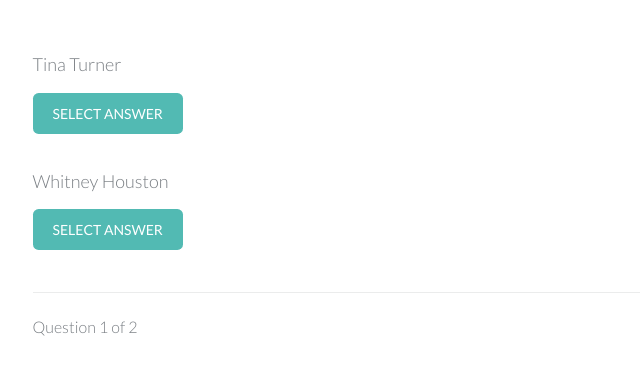
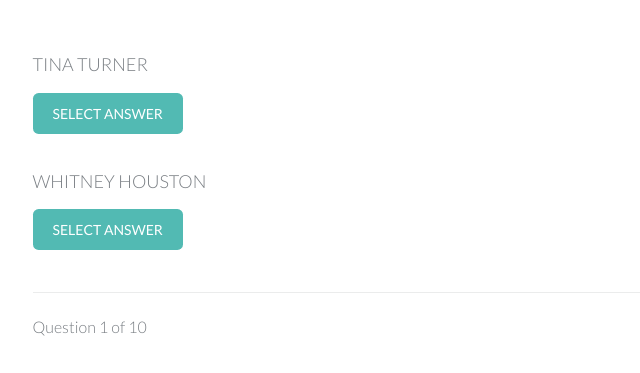
Before and after one commit to akernizan/triva, a plain HTML site: page index.html in a window 1280 px wide. Shown: the part 189-562 px from the top of the page, 261-901 px from the left. Drawn offline with Linux system fonts and the light colour scheme.

Commit message:
added questions

```diff
--- a/index.html
+++ b/index.html
@@ -3,7 +3,7 @@
 
 <head lang="en">
 	<meta charset="UTF-8">
-	<title>Amazing Quiz</title>
+	<title>Trivia</title>
 	<link rel="stylesheet" type="text/css" href="css/style.css">
 </head>
 
--- a/js/app.js
+++ b/js/app.js
@@ -1,7 +1,16 @@
 //Create Questions
 var questions = [
-    new Question("Which singer joined Mel Gibson in the movie Mad Max: Beyond The Thunderdome?", ["Tina Turner", "Whitney Houston"], "Tine Turner"),
-    new Question("Which American state is nearest to the former Soviet Union?", ["Hawaii", "Alaska"], "Alaska")
+    new Question("Which singer joined Mel Gibson in the movie Mad Max: Beyond The Thunderdome?", ["TINA TURNER", "WHITNEY HOUSTON"], "TINA TURNER"),
+    new Question("Which American state is nearest to the former Soviet Union?", ["HAWAII", "ALASKA"], "ALASKA"),
+    new Question("On TV, who did the character Lurch work for?", ["ADDAMS FAMILY", "BRADY BUNCH"], "ADDAMS FAMILY"),
+    new Question("What is converted into alcohol during brewing?", ["SUGAR", "BARLEY"], "SUGAR"),
+    new Question("What is infant whale commonly called?", ["CALF", "PUP"], "CALF"),
+    new Question("Which actor appeared in Papillion and The Great Escape and died in 1980?", ["STEVE MCQUEEN", "JOHN LENNON"], "JOHN LENNON"),
+    new Question("In which bay is Alcatraz?", ["SAN FRANCISCO BAY", "MONTEGO BAY"], "SAN FRANCISCO BAY"),
+    new Question("Which TV character said, 'Live long and prosper'?", ["MR SPOCK", "ALF"], "MR SPOCK"),
+
+    new Question("What make of car was the time-machine in the film Back To The Future?", ["CORVETTE", "DE LOREAN"], "DE LOREAN"),
+    new Question("How old is a horse when it changes from a filly to a mare?", ["SIX YEARS", "FOUR YEARS"], "FOUR YEARS"),
 ];
 
 //Create Quiz
```
Also changed, not shown: 1 other file.
